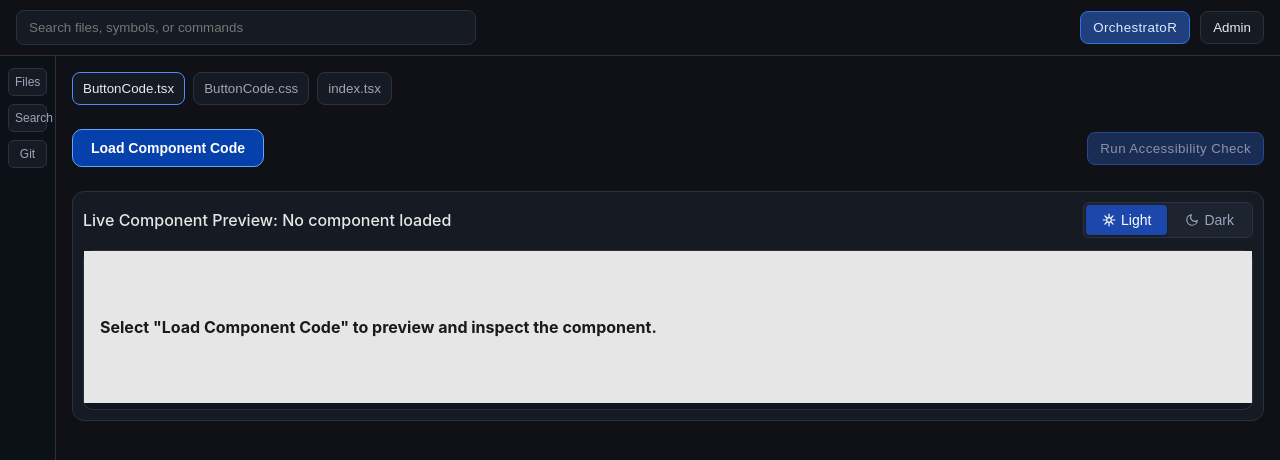
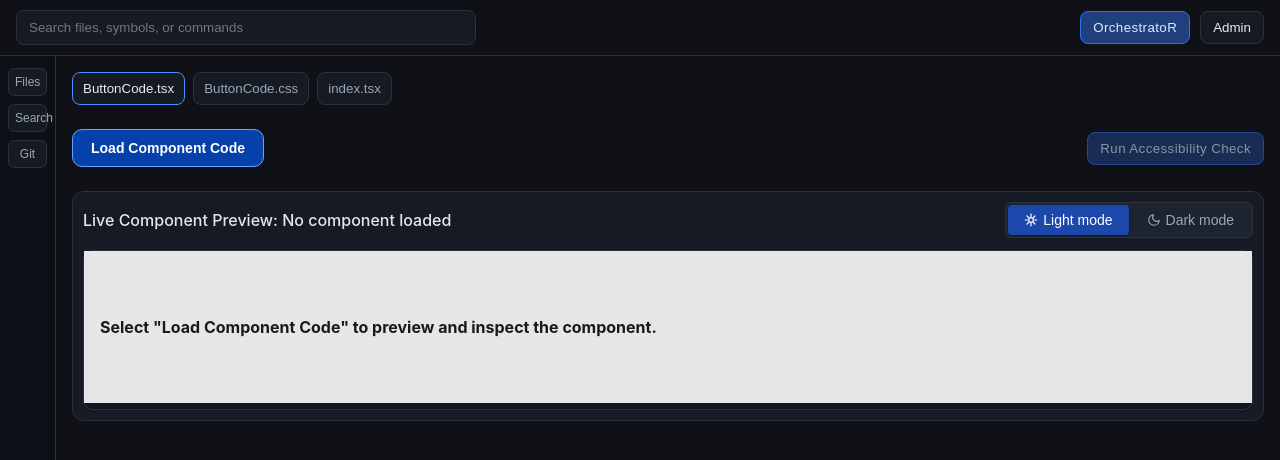
Before and after one commit to orchestratorlabs/orchestrator, a React (Vite) app: page / in a window 1280 px wide. Shown: the top 460 px of the page. Built offline with nearby package versions, Linux system fonts and the light colour scheme; a web font is replaced by a local one.

Commit message:
Backup 2026-05-09 - Refine preview mode toggle labels

```diff
--- a/src/features/workspace/WorkspacePane.tsx
+++ b/src/features/workspace/WorkspacePane.tsx
@@ -537,7 +537,7 @@ export function WorkspacePane({
                   <line x1="16.24" y1="7.76" x2="19.07" y2="4.93"/>
                 </svg>
               </span>
-              Light
+              Light mode
             </button>
             <button
               type="button"
@@ -551,7 +551,7 @@ export function WorkspacePane({
                   <path d="M21 12.79A9 9 0 1 1 11.21 3 7 7 0 0 0 21 12.79z"/>
                 </svg>
               </span>
-              Dark
+              Dark mode
             </button>
           </div>
         </div>
```
